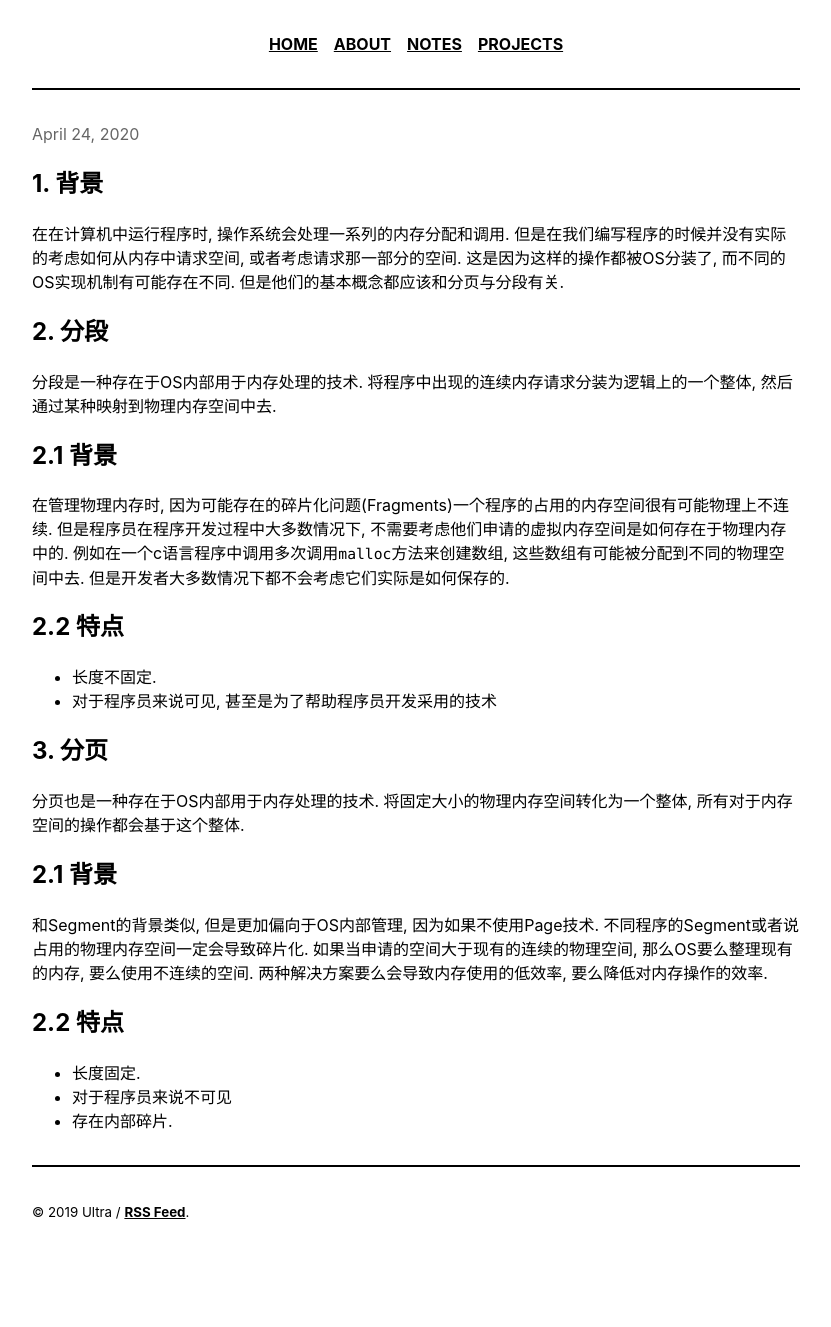
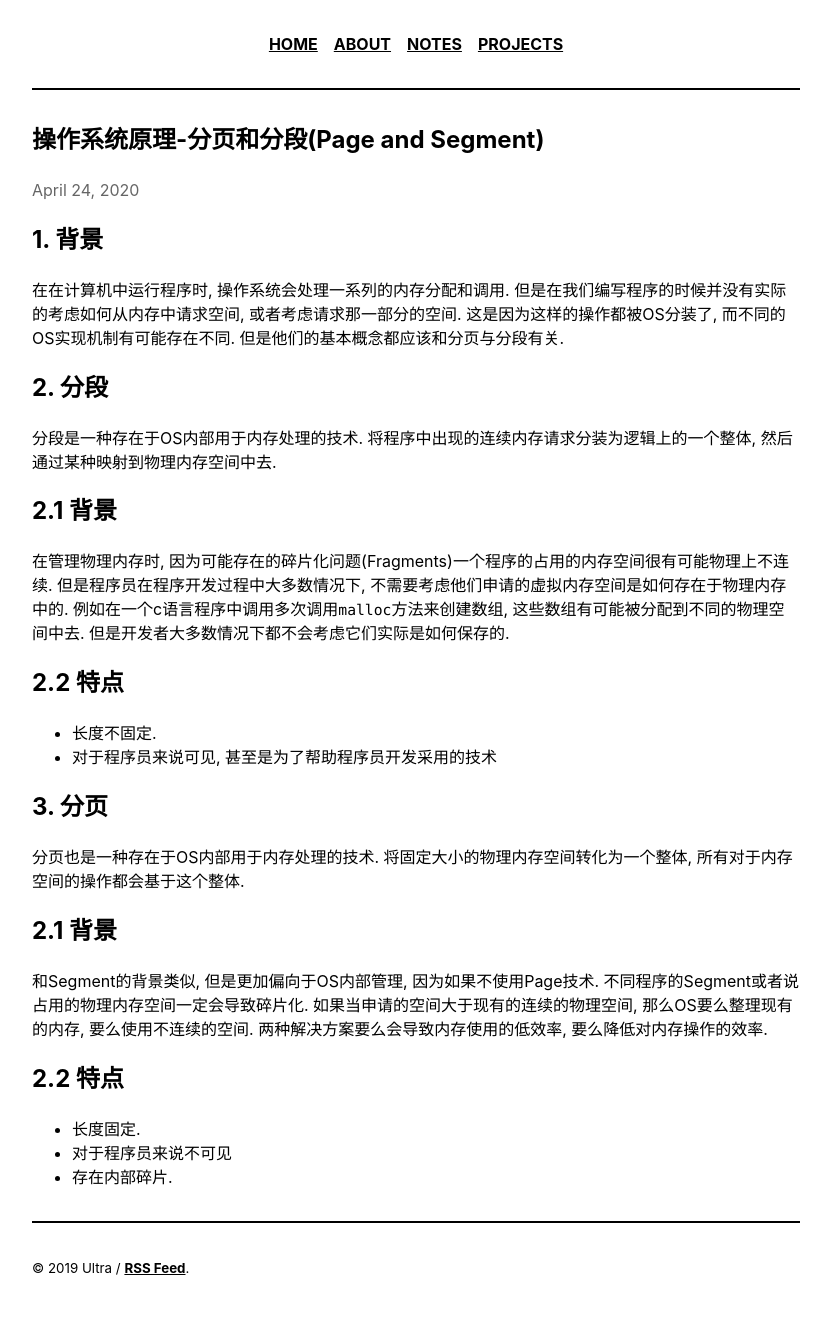
Before and after one commit to aooXu/aooXu.github.io, a Jekyll site: the page built from _posts/2020-04-24-Segment-and-Page.md, in a window 1280 px wide. Shown: the whole page, without its empty margins (224-1055 px from the left). Built offline with Jekyll 4.4.1, drawn with Linux system fonts in a browser that asks for light colours; before the commit the page ends 1271 px from its top, so only the background shows below that.

Commit message:
change segment and page

```diff
--- a/_posts/2020-04-24-Segment-and-Page.md
+++ b/_posts/2020-04-24-Segment-and-Page.md
@@ -1,6 +1,6 @@
 ---
 layout: post
-title: 操作系统原理: 分页和分段
+title: 操作系统原理-分页和分段(Page and Segment)
 description: 今天复习到硬件安全的内容, 记录一下有关内容以免遗忘了
 ---
 
```
